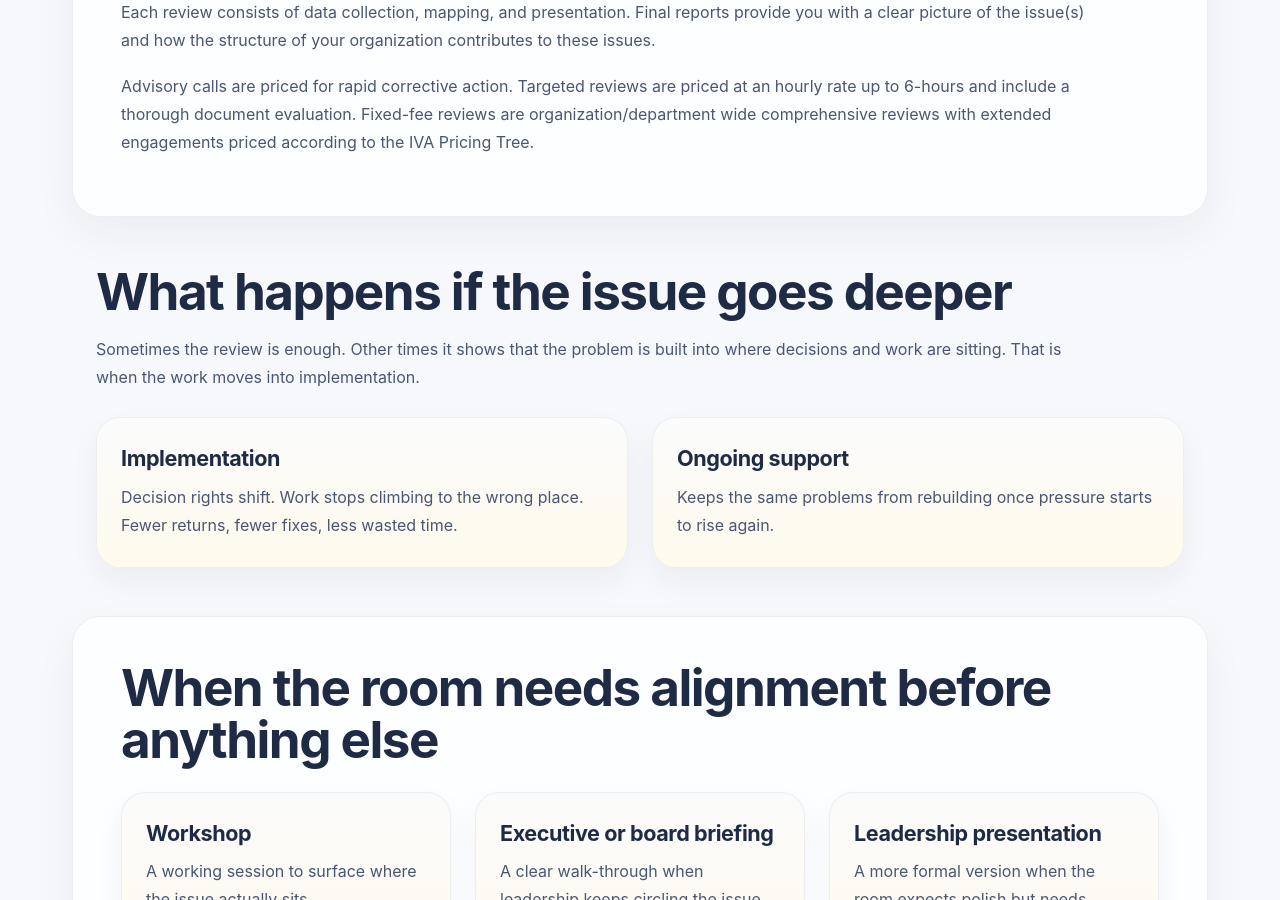
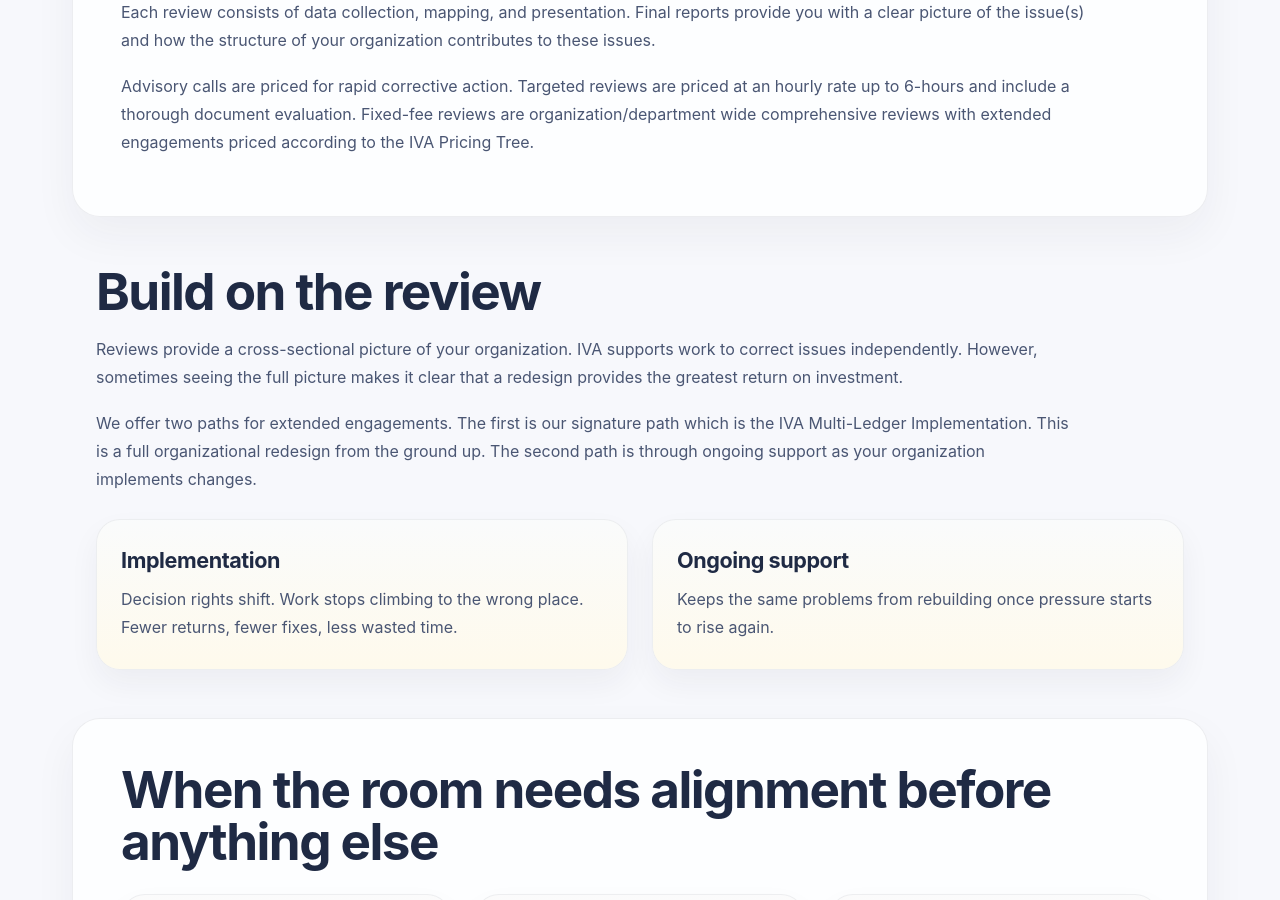
Before and after one commit to efost7873/integratedvaluearchitecture.com, a Jekyll site: the page built from services.html, in a window 1280 px wide and 900 px high, scrolled down 1000 px. Built offline with Jekyll 4.4.1, drawn with Linux system fonts in a browser that asks for light colours.

Commit message:
Change section title and enhance content
Updated section heading and improved paragraph content for clarity.

```diff
--- a/services.html
+++ b/services.html
@@ -68,9 +68,12 @@ schema_type: Service
 
 <section class="section">
   <div class="container narrow">
-    <h2>What happens if the issue goes deeper</h2>
+    <h2>Build on the review</h2>
     <p>
-      Sometimes the review is enough. Other times it shows that the problem is built into where decisions and work are sitting. That is when the work moves into implementation.
+      Reviews provide a cross-sectional picture of your organization. IVA supports work to correct issues independently. However, sometimes seeing the full picture makes it clear that a redesign provides the greatest return on investment.
+    </p>
+    <p>
+      We offer two paths for extended engagements. The first is our signature path which is the IVA Multi-Ledger Implementation. This is a full organizational redesign from the ground up. The second path is through ongoing support as your organization implements changes.
     </p>
 
     <div class="card-grid two-up">
```
